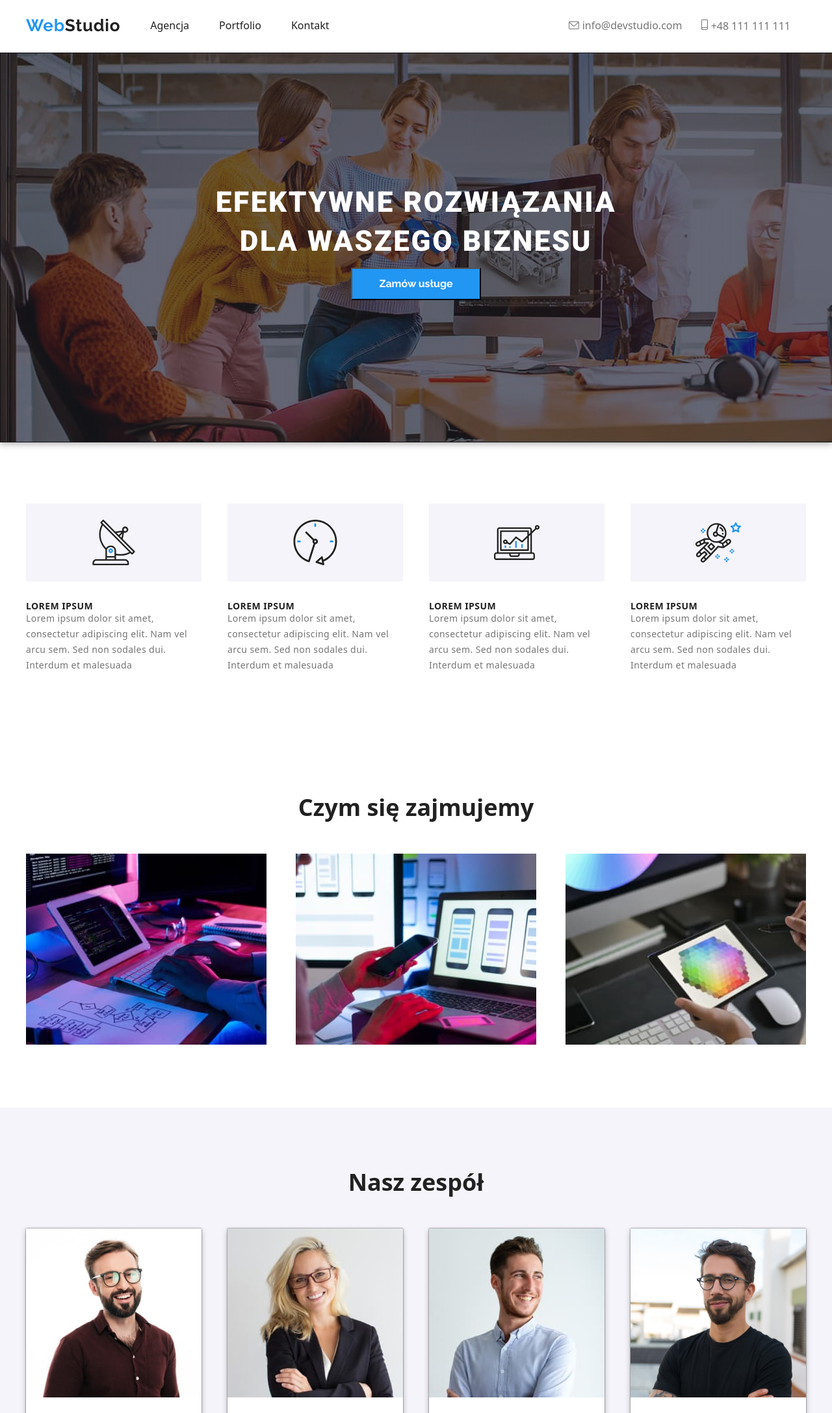
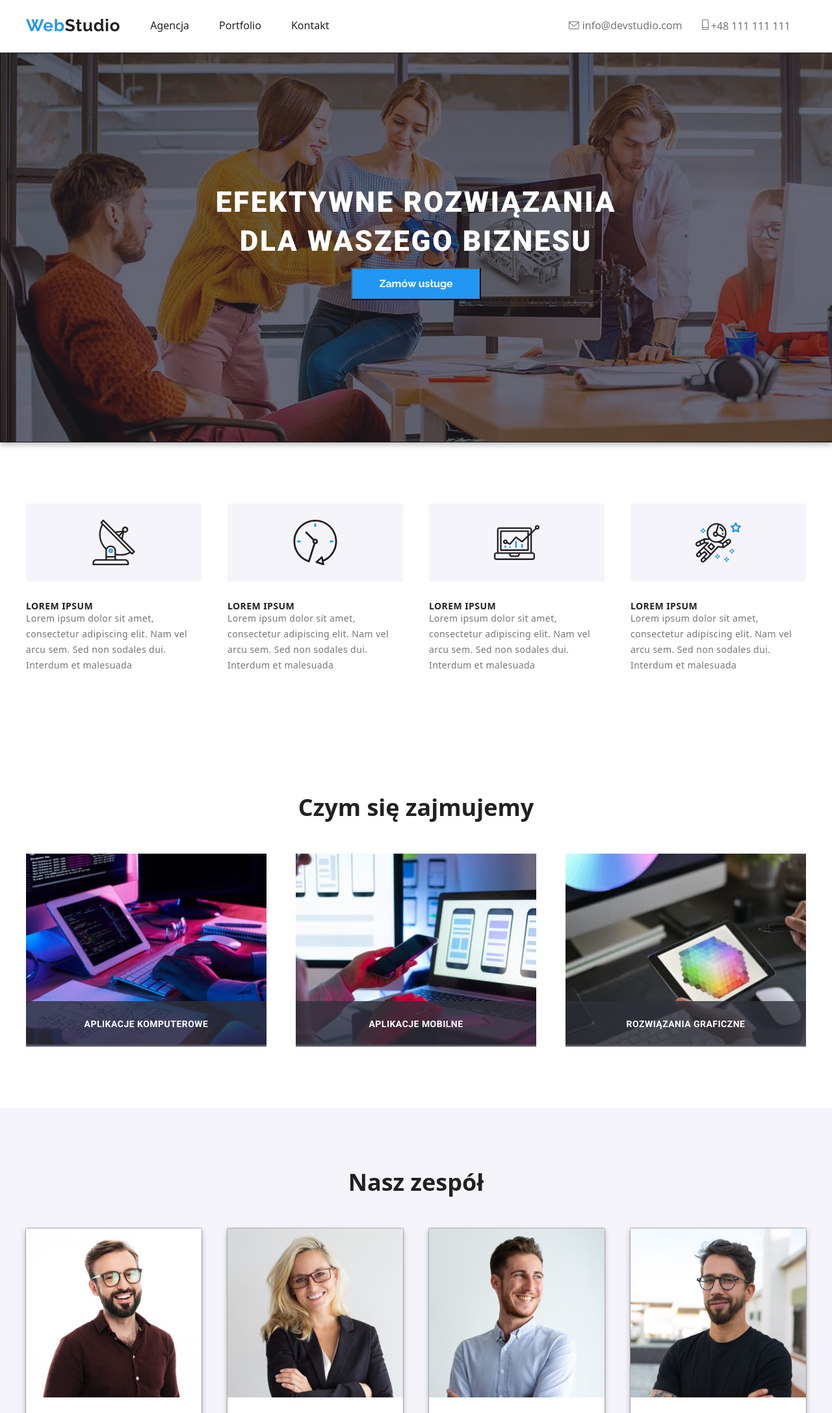
Before and after one commit to Anna0067/goit-markup-hw-04, a plain HTML site: page index.html in a window 1280 px wide. Shown: the top 2175 px of the page at 65% size. Drawn offline with nearby package versions, Linux system fonts and the light colour scheme.

Commit message:
envelope and smartphone hover

```diff
--- a/css/styles.css
+++ b/css/styles.css
@@ -74,20 +74,21 @@ header {
 .links:hover {
     color: var(--brand-color);
 }
-.links-contact {
+
+.envelope-smartphone {
+    fill: var(--grey);
+    cursor: pointer;
     color: var(--grey);
-    fill: var(--grey);
     font-size: 14px;
     font-size: inherit;
     font-weight: 500;
     justify-content: right;
-    cursor: pointer;
 }
 
-.links-contact:hover,
-.links-contact:focus {
+.envelope-smartphone:hover,
+.envelope-smartphone:focus {
+    color: var(--brand-color);
     fill: var(--brand-color);
-    color: var(--brand-color);
 }
 
 a {
@@ -219,6 +220,26 @@ a {
     list-style: none;
     justify-content: space-between;
     padding-bottom: 94px;
+}
+
+.index-image-title > .label {
+    position: absolute;
+    bottom: 0;
+    font-family: "Roboto";
+    font-weight: 700;
+    font-size: 14px;
+    background-color: rgba(47, 48, 58, 0.8);
+    color: var(--title);
+    width: 370px;
+    height: 70px;
+    text-align: center;
+    padding-top: 27px;
+    padding-bottom: 27px;
+}
+.index-image-title {
+    position: relative;
+    letter-spacing: 0.03em;
+    text-transform: uppercase;
 }
 
 .john-doe-section {
--- a/index.html
+++ b/index.html
@@ -38,27 +38,30 @@
                         </li>
                     </div>
                     <div class="right-nav">
-                        <li class="links-contact">
+                        <li>
+                            <a
+                                class="envelope-smartphone"
+                                href="mailto:info@devstudio.com"
+                            >
                                 <svg width="16px" height="12px">
                                     <use
                                         href="./images/icons.svg/symbol-defs-envelope-smartphone.svg#icon-envelope"
                                     ></use>
                                 </svg>
-                            <a
-                                class="links-contact"
-                                href="mailto:info@devstudio.com"
-                            >
                                 info@devstudio.com</a
                             >
                         </li>
-                        <li class="links-contact">
+                        <li>
+                            <a
+                                class="envelope-smartphone"
+                                href="tel:+48111111111"
+                            >
                                 <svg width="10px" height="16px">
                                     <use
                                         href="./images/icons.svg/symbol-defs-envelope-smartphone.svg#icon-smartphone"
                                     ></use>
                                 </svg>
-                            <a class="links-contact" href="tel:+48111111111"
-                                >+48 111 111 111</a
+                                +48 111 111 111</a
                             >
                         </li>
                     </div>
@@ -146,29 +149,32 @@
                     <h2 class="headings">Czym się zajmujemy</h2>
                     <div>
                         <ul class="index-images">
-                            <li>
+                            <li class="index-image-title">
                                 <img
                                     src="images/main.img/img1.jpg"
                                     alt="Programmer is writing a code"
                                     width="370"
                                     height="294"
                                 />
+                                <p class="label">Aplikacje komputerowe</p>
                             </li>
-                            <li>
+                            <li class="index-image-title">
                                 <img
                                     src="images/main.img/img2.jpg"
                                     alt="Laptop and smartphone"
                                     width="370"
                                     height="294"
                                 />
+                                <p class="label">Aplikacje mobilne</p>
                             </li>
-                            <li>
+                            <li class="index-image-title">
                                 <img
                                     src="images/main.img/img3.jpg"
                                     alt="ipad with colour palette on the screen"
                                     width="370"
                                     height="294"
                                 />
+                                <p class="label">Rozwiązania graficzne</p>
                             </li>
                         </ul>
                     </div>
```
Also changed, not shown: portfolio.html (+11 -8 lines). Lines whose indentation alone changed are shown as unchanged.
